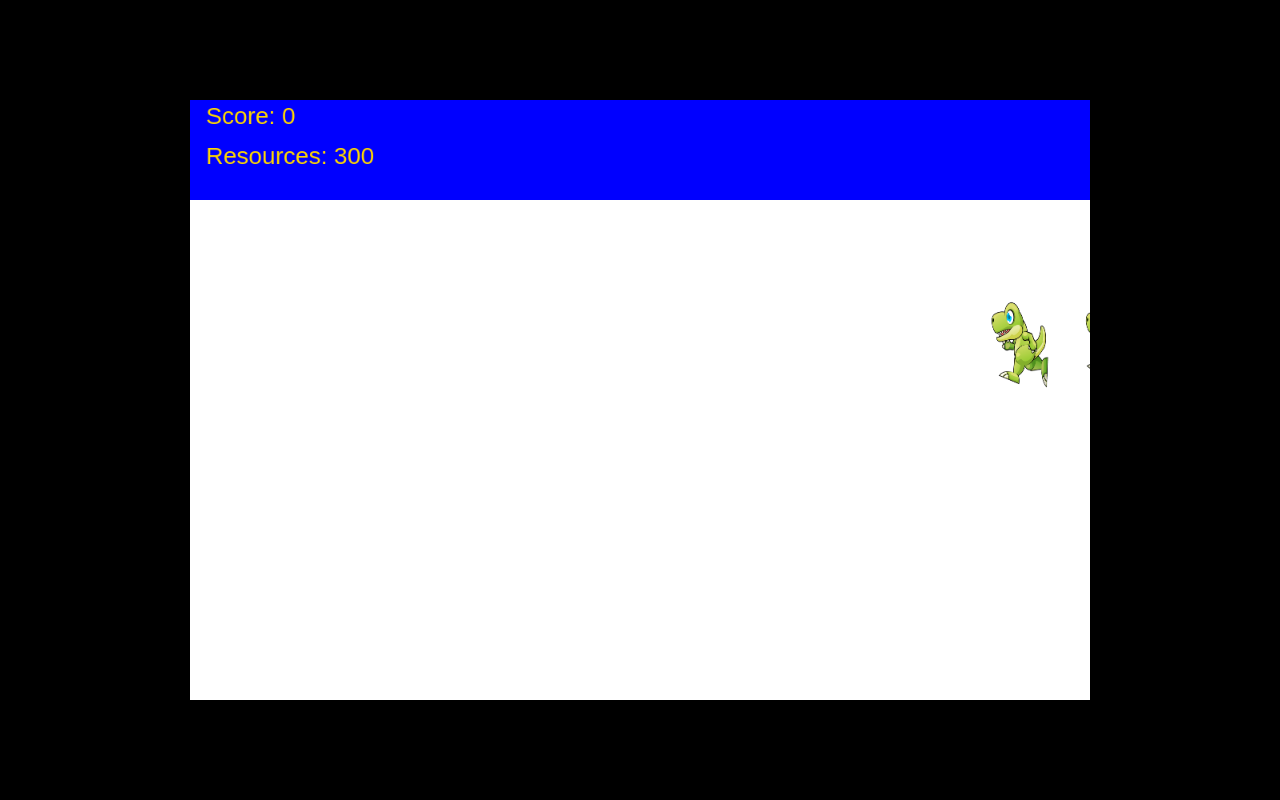
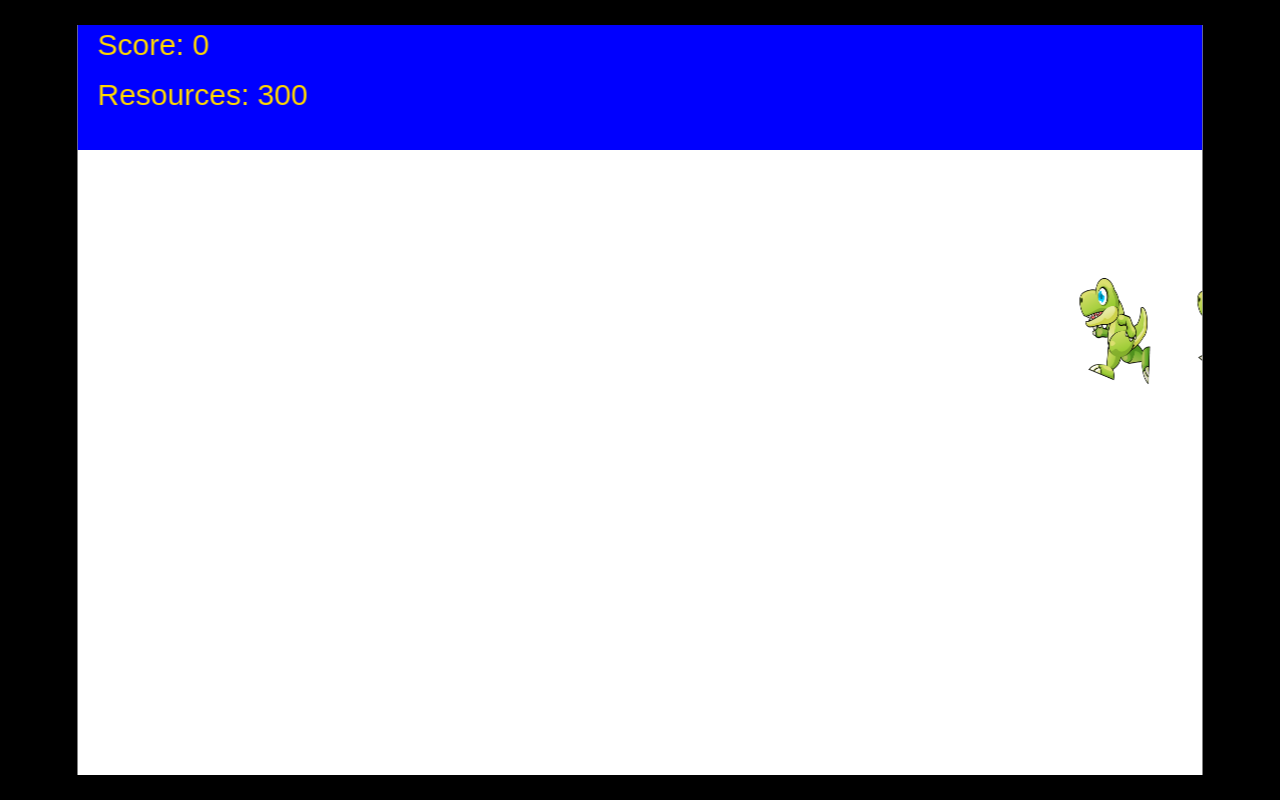
Before and after one commit to josephtchess/pagestest, a plain HTML site: page index.html in a window 1280 px wide. Drawn offline with Linux system fonts and the light colour scheme.

Commit message:
Update style.css

```diff
--- a/style.css
+++ b/style.css
@@ -6,7 +6,7 @@ body{
     top: 50%;
     left: 50%;
     transform: translate(-50%, -50%);
-    width: 900px;
-    height: 600px;
+    width: 1125px;
+    height: 750px;
     background: white;
 }
```
